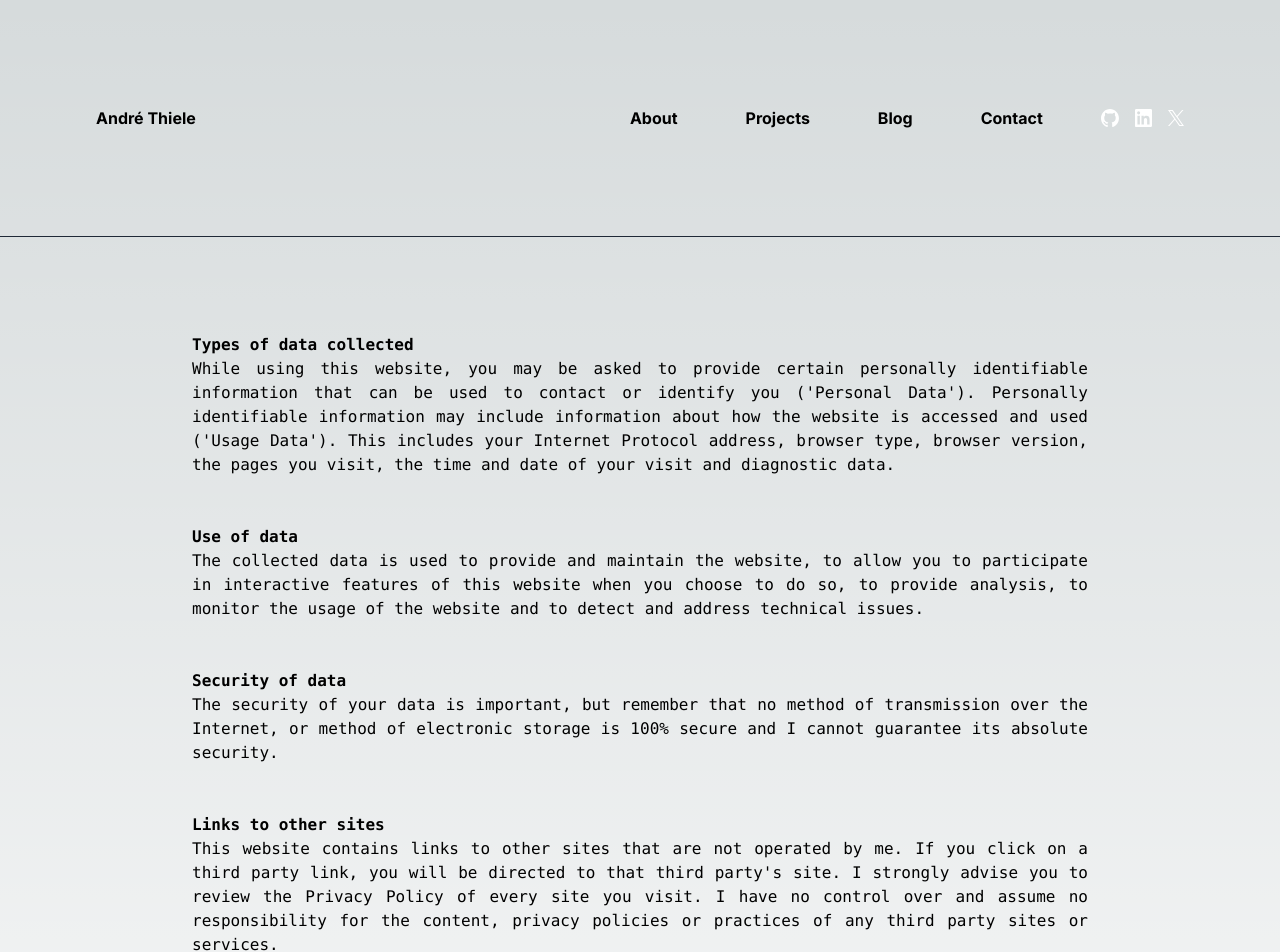
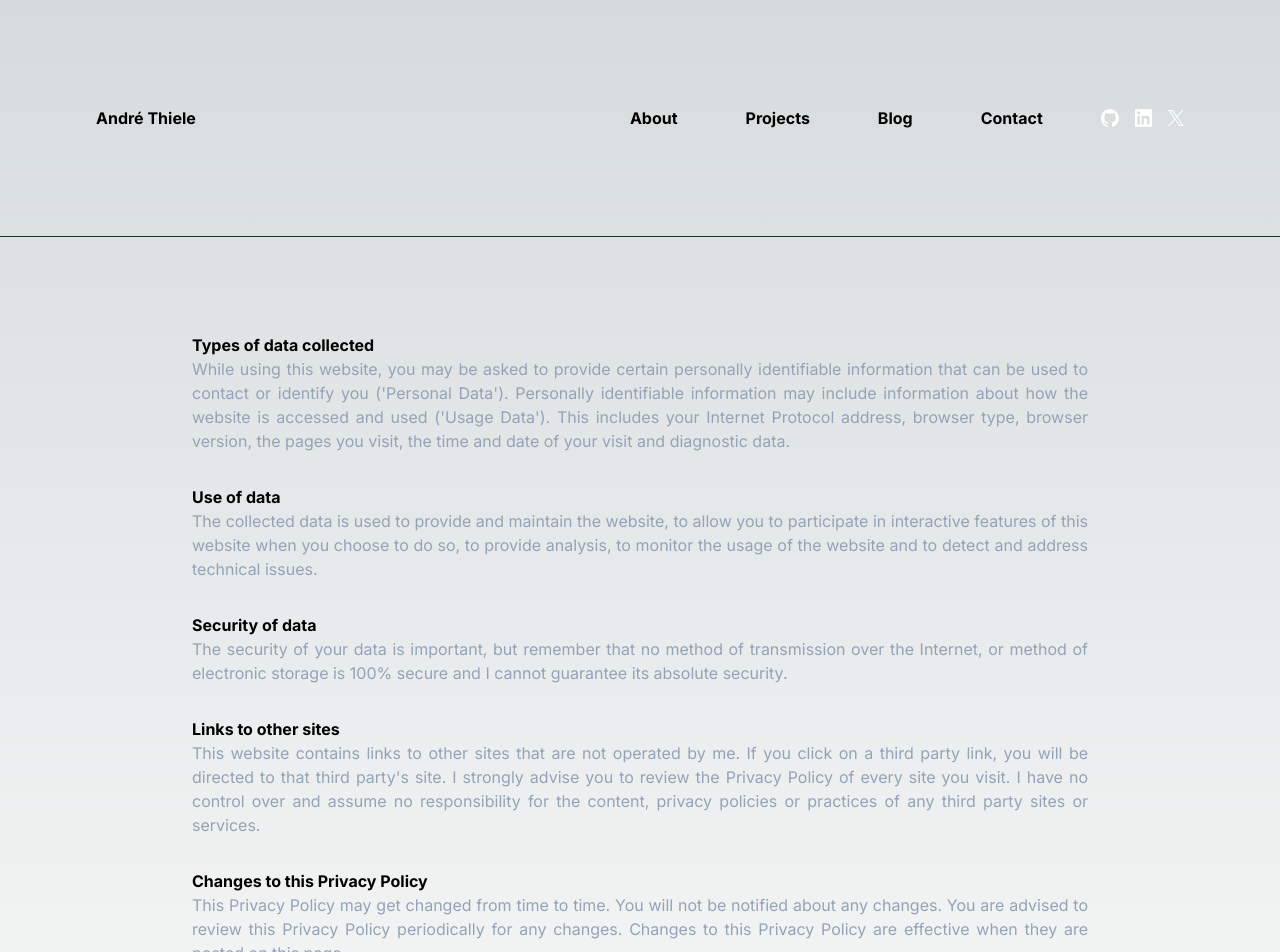
Before and after one commit to itsandreramon/website, a Next.js app: page /privacy in a window 1280 px wide. Shown: the top 952 px of the page. Built offline with nearby package versions, Linux system fonts and the light colour scheme.

Commit message:
use normal font

```diff
--- a/app/privacy/page.js
+++ b/app/privacy/page.js
@@ -4,17 +4,17 @@ export const metadata = {
 
 export default function Privacy() {
   return (
-    <div className="font-mono max-w-4xl text-justify mx-auto">
+    <div className="max-w-4xl text-justify mx-auto">
       <p className="font-bold">Types of data collected</p>
-      <p>While using this website, you may be asked to provide certain personally identifiable information that can be used to contact or identify you ('Personal Data'). Personally identifiable information may include information about how the website is accessed and used ('Usage Data'). This includes your Internet Protocol address, browser type, browser version, the pages you visit, the time and date of your visit and diagnostic data.</p>
-      <p className="font-bold pt-12">Use of data</p>
-      <p>The collected data is used to provide and maintain the website, to allow you to participate in interactive features of this website when you choose to do so, to provide analysis, to monitor the usage of the website and to detect and address technical issues.</p>
-      <p className="font-bold pt-12">Security of data</p>
-      <p>The security of your data is important, but remember that no method of transmission over the Internet, or method of electronic storage is 100% secure and I cannot guarantee its absolute security.</p>
-      <p className="font-bold pt-12">Links to other sites</p>
-      <p>This website contains links to other sites that are not operated by me. If you click on a third party link, you will be directed to that third party's site. I strongly advise you to review the Privacy Policy of every site you visit. I have no control over and assume no responsibility for the content, privacy policies or practices of any third party sites or services.</p>
-      <p className="font-bold pt-12">Changes to this Privacy Policy</p>
-      <p>This Privacy Policy may get changed from time to time. You will not be notified about any changes. You are advised to review this Privacy Policy periodically for any changes. Changes to this Privacy Policy are effective when they are posted on this page.</p>
+      <p className="text-slate-400">While using this website, you may be asked to provide certain personally identifiable information that can be used to contact or identify you ('Personal Data'). Personally identifiable information may include information about how the website is accessed and used ('Usage Data'). This includes your Internet Protocol address, browser type, browser version, the pages you visit, the time and date of your visit and diagnostic data.</p>
+      <p className="font-bold pt-8">Use of data</p>
+      <p className="text-slate-400">The collected data is used to provide and maintain the website, to allow you to participate in interactive features of this website when you choose to do so, to provide analysis, to monitor the usage of the website and to detect and address technical issues.</p>
+      <p className="font-bold pt-8">Security of data</p>
+      <p className="text-slate-400">The security of your data is important, but remember that no method of transmission over the Internet, or method of electronic storage is 100% secure and I cannot guarantee its absolute security.</p>
+      <p className="font-bold pt-8">Links to other sites</p>
+      <p className="text-slate-400">This website contains links to other sites that are not operated by me. If you click on a third party link, you will be directed to that third party's site. I strongly advise you to review the Privacy Policy of every site you visit. I have no control over and assume no responsibility for the content, privacy policies or practices of any third party sites or services.</p>
+      <p className="font-bold pt-8">Changes to this Privacy Policy</p>
+      <p className="text-slate-400">This Privacy Policy may get changed from time to time. You will not be notified about any changes. You are advised to review this Privacy Policy periodically for any changes. Changes to this Privacy Policy are effective when they are posted on this page.</p>
     </div>
   );
 }
```
